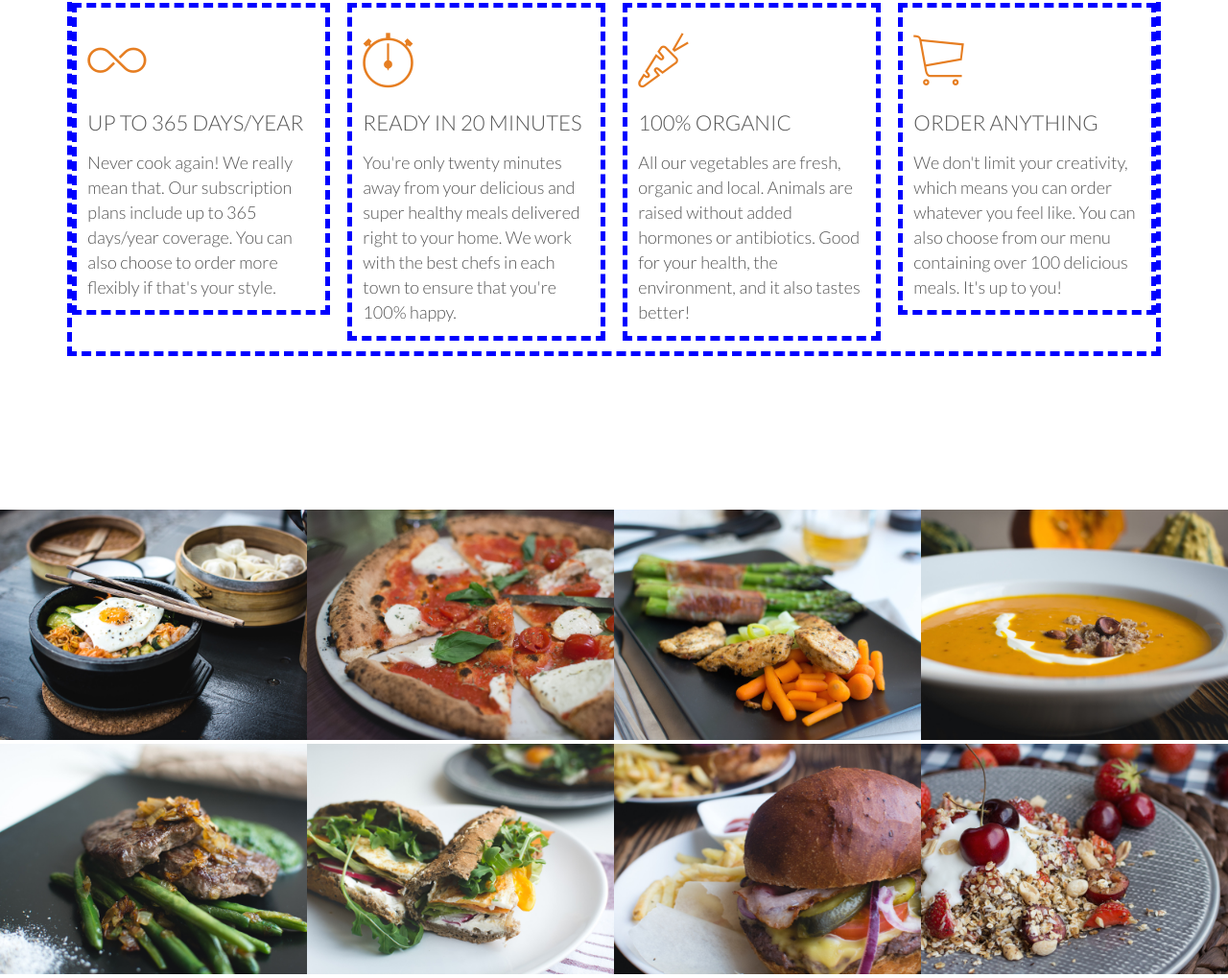
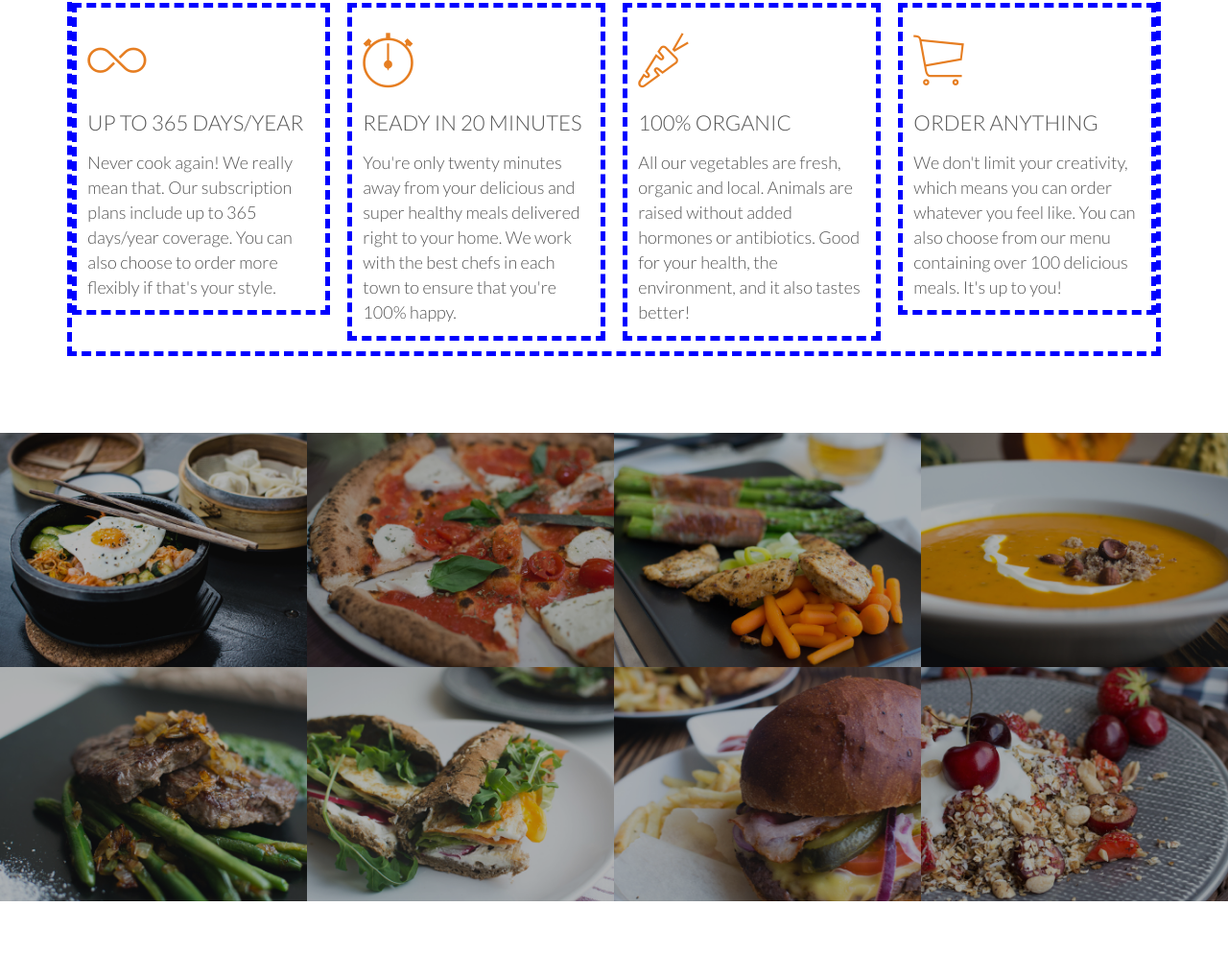
Before and after one commit to rickyru01/liveServerTesting, a plain HTML site: page course/omnifood/index.html in a window 1280 px wide. Shown: the part 1067-2086 px from the top of the page at 96% size. After the commit the page ends 2006 px from the top, so only its background shows below. Drawn offline with Linux system fonts and the light colour scheme; files whose address does not match are found by name.

Commit message:
Add effects for the 8 meal photos/images. - scale transform - opacity with parent's bg color. - transition with 0.5s

```diff
--- a/course/omnifood/resources/css/style.css
+++ b/course/omnifood/resources/css/style.css
@@ -229,6 +229,11 @@ h2:after {
 /* --------------------------------------------- */
 /* MEALS */
 /* --------------------------------------------- */
+.section-meals{
+    /* overwrite the padding defined by .section class for this section.Because there is too much
+    space between sections */
+    padding: 0;
+}
 
 .meals-showcase{
     /* e.g. no squares in front of each 'list item' of this list<ul> . But 'list' and 'list items' still are block elements */
@@ -249,9 +254,29 @@ h2:after {
     /* fullfill the parent that is <li> */
     width: 100%;
     margin: 0;
+    /* make the overflow part not visible. cutted.
+    Then you will not see the browser scrool bar horizonly*/
+    overflow: hidden;
+    background-color: black;
 }
 .meal-photo img{
     /* fullfill the parent that is <figure> */
     width: 100%;
     height: auto;
+    /* make the image as 1.15 size of original one,
+    this will cause the the images(width) overflow outside the browser and you will see the
+    browser scroll bar horizonly */
+    transform: scale(1.15);
+    transition: transform 0.5s; opacity: 0.5s;
+    /* setting the transparent,need to use this with background color together to achive
+    desired effect. E.g. parent's background color */
+    opacity: 0.7;
+
 }
+
+.meal-photo img:hover{
+    /* actually, it should be 1. but there is a white bar when transformation. setting to 1.03 will
+    eliminates the white bar */
+    transform: scale(1.03);
+    opacity: 1;
+}
```
